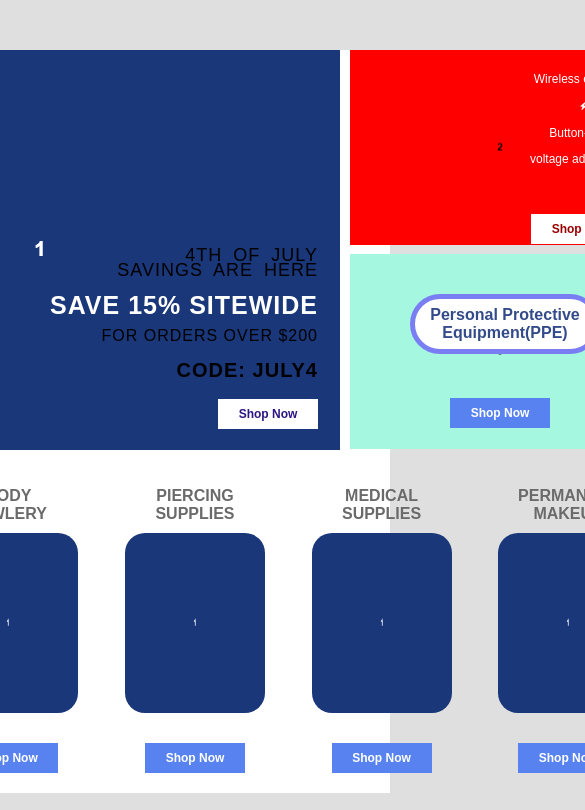
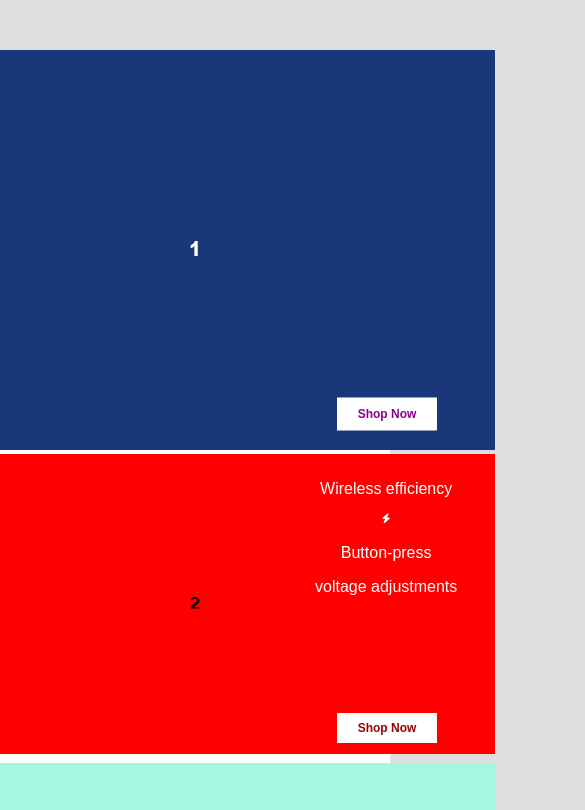
Before and after one commit to martinmara/Frontend-Test, a website: page index.html in a window 390 px wide. Shown: the top 810 px of the page, 585 px wide, since content can reach past the window. Drawn offline with nearby package versions, Linux system fonts and the light colour scheme.

Commit message:
after responsive

```diff
--- a/styles/header.css
+++ b/styles/header.css
@@ -164,9 +164,8 @@ line-height: 5px;
   .section-container {
     display: flex;
     flex-wrap: wrap;
-    justify-content: space-between;
-    justify-items: center;
-    align-items: center;
+    justify-content: space-around;
+    margin-top: 20px;
   }
 
   .section-container .image{
@@ -196,51 +195,133 @@ line-height: 5px;
 
 
 
-.glide__track {
-  width: 100%;
-}
-
-.glide__arrows {
-  position: absolute;
-  top: 50%;
-  transform: translateY(-50%);
-  width: 100%;
-}
-
-.glide__arrow {
-  position: absolute;
-  top: 50%;
-  transform: translateY(-50%);
-}
-
-.glide__arrow--left {
-  left: 0;
-}
-
-.glide__arrow--right {
-  right: 0;
-}
-
-@media (max-width: 768px) {
-.glide__arrow {
+@media only screen and (max-width: 600px) {
+  .container{
+    max-width: 500px;
+  }
+  .grid-container {
+    display: block;
+    gap: 10px;
+max-width: 600px;
+  }
+  .grid-item{
+    grid-column: 1/1;
+    flex-direction: column;
+    gap: 10px;
+  }
+  .grid-item-right{
+    display: block;
+    margin-top: 5px;
+  }
+  .grid-item img{
+    width: 100%;
+    height: 195px;
+  }
+  .text-container-1 p{
     display: none;
   }
-}
-.container {
-  display: flex;
-  flex-wrap: wrap;
-}
-
-.grid-item {
-  flex: 1 1 300px;
-}
-
-@media (max-width: 768px) {
-.grid-item {
-    order: 2;
+  .img-container .btn1{
+    text-align: center;
+    margin: 0 auto;
+    top: 90%;
+    left: 82%;
+    color: rgb(138, 0, 138);
+    height: 33px;
+  }
+  .img-container .btn2{
+    position: absolute;
+    height: 30px;
+    width: 100px;
+    top: 90%;
+    left: 82%;
+    transform: translate(-50%, -50%);
+    -ms-transform: translate(-50%, -50%);
+    background-color: #ffffff;
+    color: rgb(152, 2, 2);
+    font-size: 12px;
+    border: none;
+    cursor: pointer;
+    font-weight: 700;
+    text-align: center;
   }
 
-.grid-item.grid-item-left {
+  .text-container-2{
+    justify-content: center;
+    align-items: center;
+    top:10px;
+    left: 70%;
+    }
+
+
+    .text-container-2 p{
+      font-size: 16px;
+      color: white;
+    }
+
+  .img-container img{
+    height: 300px;
+    width: 100%;
+  }
+  .item-container {
+    width: 100%;
+    display: flex;
+    flex-direction:row;
+    align-items: center;
+    justify-content: center;
+
+  }
+  .section-container {
+    width: 100%;
+    display: flex;
+    flex-wrap: wrap;
+    flex-direction: row;
+    order: 132;
+    align-items: flex-start;
+  }
+    .img-container .btn3{
+    height: 40px !important;
+    width: 100px;
+    background-color: #ffffff;
+    color: #5782ef;
+    font-size: 12px;
+    border: none;
+    cursor: pointer;
+    font-weight: 700;
+    text-align: center;
+  }
+  .section-container .image{
     order: 1;
+    width: 120px;
+    height: 140px;
+    border-radius: 20px;
+
+  }
+  .section-container button{
+    background-color: #ffffff ;
+    color: #5782ef;
+    order: 3;
+    margin-top: 100px;
+    display: flex;
+    justify-content: center;
+    align-items: center;
+  }
+  .section-container .header{
+    order: 2;
+    margin-bottom: 120px;
+    max-width: none;
+    margin-left: 50px;
+  }
+  .border-container{
+    position: absolute;
+    top:40%;
+    left: 25%;
+    margin: 0 auto;
+    width: 50%;
+    height: 60px;
+    justify-content: center;
+    align-content: center;
+    border:solid 5px rgb(122, 126, 243);
+    background-color: #ffffff;
+    border-radius: 50px;
   }
 }
```
